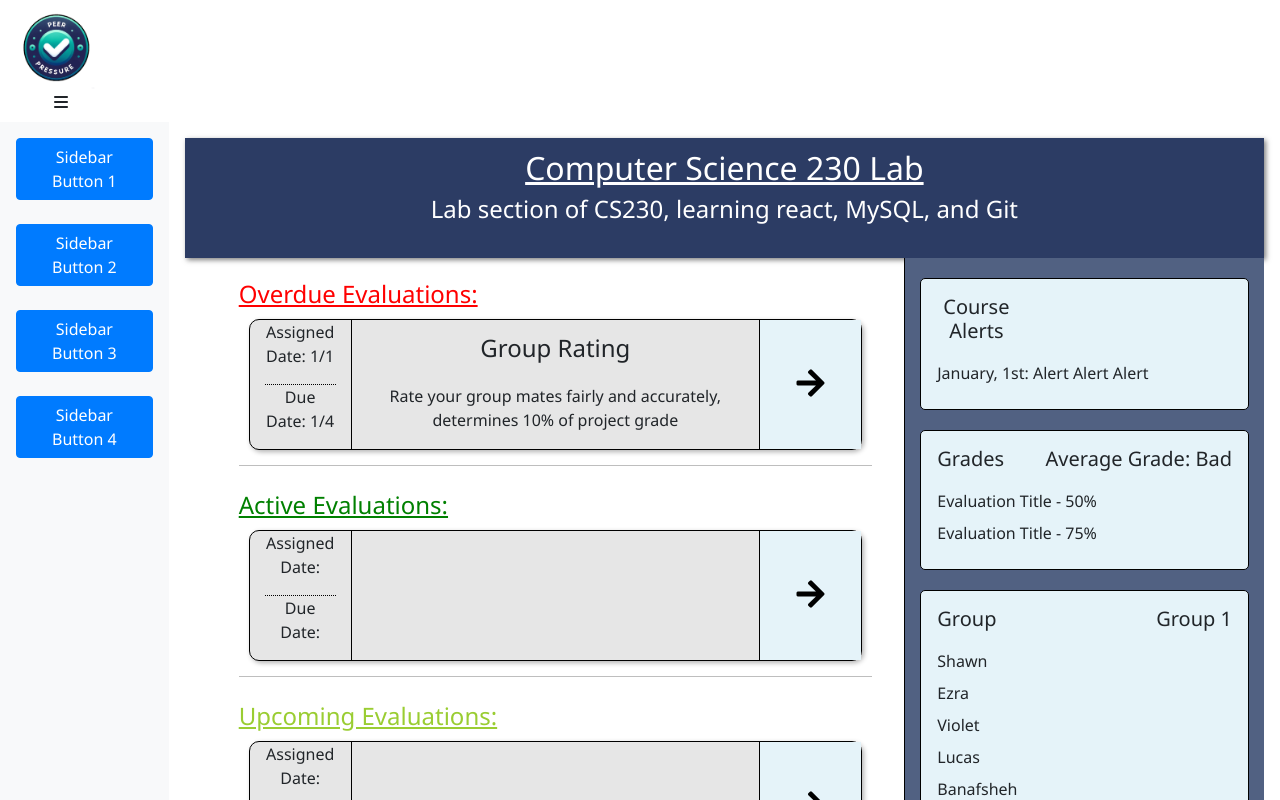
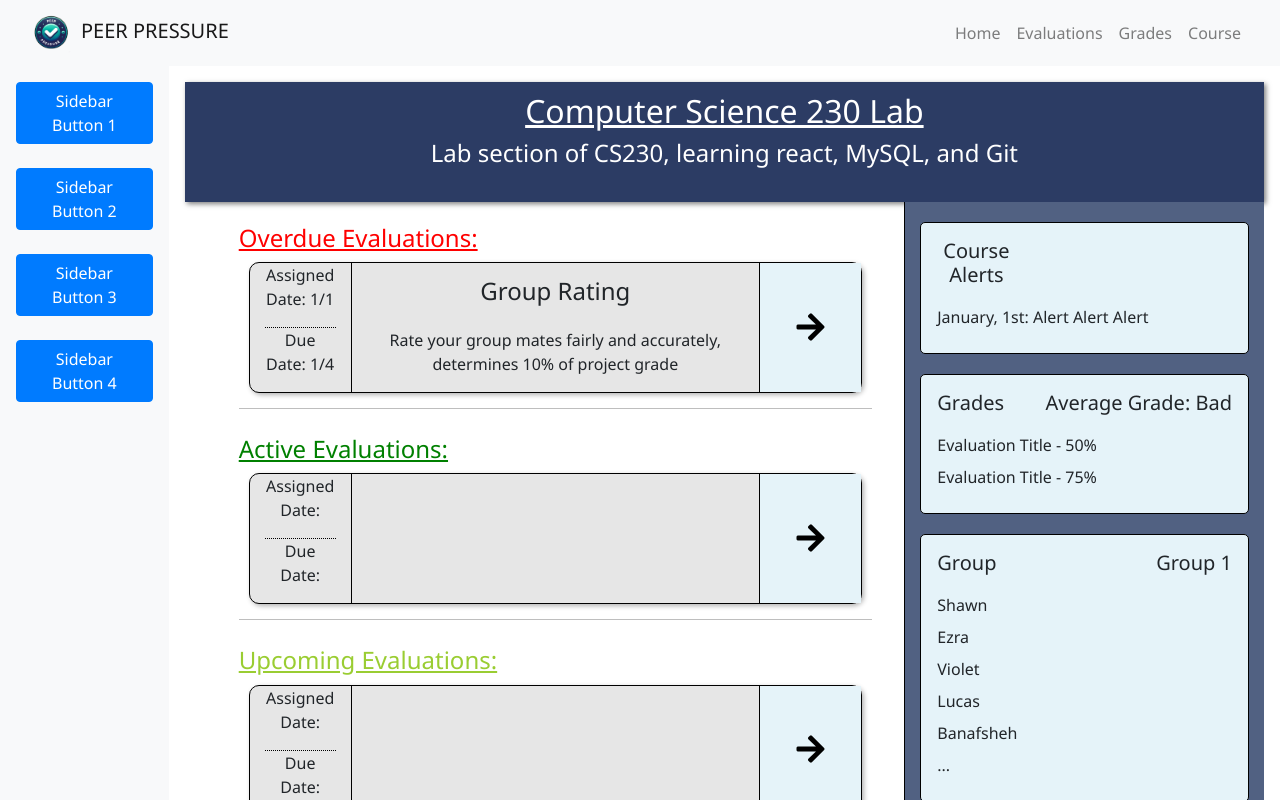
Before and after one commit to WVU-CS230-2024-05-Group02/Peer_Pressure, a React (Create React App) app: page /course in a window 1280 px wide. Shown: the top 800 px of the page. Built offline with nearby package versions, Linux system fonts and the light colour scheme.

Commit message:
changes to navbar/sidebar/sidebarbutton/app.css

```diff
--- a/src/components/Footer.js
+++ b/src/components/Footer.js
@@ -3,7 +3,7 @@ import 'bootstrap/dist/css/bootstrap.css';
 
 const Footer = () => {
   return (
-    <footer className="footer bg-dark text-white text-center py-3 mt-auto">
+    <footer className="footer-container">
       <p>&copy; 2024 Peer Pressure APP. All rights reserved.</p>
     </footer>
   );
--- a/src/components/Navbar.js
+++ b/src/components/Navbar.js
@@ -1,23 +1,116 @@
-import React, {useState} from 'react';
+// import React, {useState, useEffect} from 'react';
+// import 'bootstrap/dist/css/bootstrap.css';
+// import { Link } from 'react-router-dom';
+// import { set } from 'react-hook-form';
+// import './Navbar.css';
+// import { Button } from './Button';
+
+// function Navbar() {
+//   const [click, setClick] = useState(false);
+//   const[button, setButton] = useState(true);
+
+//   const handleClick = () => setClick(!click);
+//   const closeMobileMenu = () => setClick(false);
+
+//   const showButton = () => {
+//     if(window.innerWidth <= 960){
+//       setButton(false);
+//     } else {
+//       setButton(true);
+//     }
+//   };
+
+//   useEffect(() => {
+//     showButton();
+//   }, []);
+
+
+//   window.addEventListener('resize', showButton);
+
+//   return (
+//     <>
+//     <nav className="navbar">
+//       <div className='navbar-container'>
+//         <Link to='/' className='navbar-logo' onClick={closeMobileMenu}>
+//           <img src="/PeerPressureLogo.png" alt="Peer Pressure Logo" style={{ width: '40px', height: '40px', marginRight: '10px' }} />
+//           PEER PRESSURE
+//         </Link>
+//         <div className='menu-icon' onClick={handleClick}>
+//           <i className={click ? 'fas-fa-times': 'fa-solid fa-bars'} />
+//         </div>
+//         <ul className={click ? 'nav-menu active' : 'nav-memu'}>
+//           <li className='nav-item'>
+//             <link to='/' className='nav-links' onClick={closeMobileMenu}>
+//               Button1
+//             </link>
+//           </li>
+//           <li className='nav-item'>
+//             <link to='/button2' className='nav-links' onClick={closeMobileMenu}>
+//               Button2
+//             </link>
+//           </li>
+//           <li className='nav-item'>
+//             <link to='/button3' className='nav-links' onClick={closeMobileMenu}>
+//               Button3
+//             </link>
+//           </li>
+//           <li className='nav-item'>
+//             <link to='/sign-out' className='nav-links-mobile' onClick={closeMobileMenu}>
+//               Sign Out
+//             </link>
+//           </li>
+//         </ul>
+//         {button && <Button buttonStyle='btn--outline'>SIGN OUT</Button>}
+//       </div>
+//     </nav>
+//     </>
+//   );
+// };
+
+// export default Navbar;
+
+// import React, {useState} from 'react';
+// import 'bootstrap/dist/css/bootstrap.css';
+// import { Link } from 'react-router-dom';
+// import "../App.css";
+
+
+import React, { useState } from 'react';
 import 'bootstrap/dist/css/bootstrap.css';
 import { Link } from 'react-router-dom';
 import "../App.css";
 
-
 function Navbar() {
   const [click, setClick] = useState(false);
   return (
-    <nav className="navbar">
-      <div className='navbar-container'>
-        <Link to='/' className='navbar-logo'>
-          <img src="/PeerPressureLogo.png" alt="Peer Pressure Logo" />
+    <nav className="navbar navbar-expand-lg navbar-light bg-light">
+      <div className='container-fluid'>
+        <Link to='/' className='navbar-brand'>
+          <img src="/PeerPressureLogo.png" alt="Peer Pressure Logo" style={{ width: '40px', height: '40px', marginRight: '10px' }} />
+          PEER PRESSURE
         </Link>
-        <div className='menu-icon'>
-          <i className={click ? 'fas-fa-times': 'fa-solid fa-bars'} />
+        <button className="navbar-toggler" type="button" onClick={() => setClick(!click)}>
+          <span className="navbar-toggler-icon"></span>
+        </button>
+        <div className={`collapse navbar-collapse ${click ? 'show' : ''}`}>
+          <ul className="navbar-nav ml-auto">
+            <li className="nav-item">
+              <Link to="/home" className="nav-link">Home</Link>
+            </li>
+            <li className="nav-item">
+              <Link to="/evaluations" className="nav-link">Evaluations</Link>
+            </li>
+            <li className="nav-item">
+              <Link to="/grades" className="nav-link">Grades</Link>
+            </li>
+            <li className="nav-item">
+              <Link to="/course" className="nav-link">Course</Link>
+            </li>
+          </ul>
         </div>
       </div>
     </nav>
   );
-};
+}
 
 export default Navbar;
--- a/src/components/SidebarButton.js
+++ b/src/components/SidebarButton.js
@@ -1,5 +1,6 @@
 import React from 'react';
 import 'bootstrap/dist/css/bootstrap.css';
+
 // accepts 'text' as a prop
 const SidebarButton = ({ text }) => {
   return (
```
Also changed, not shown: src/App.css (line endings or trailing spaces), src/components/Sidebar.js (line endings or trailing spaces), 1 other file (tests, documents, lock files or other folders).
